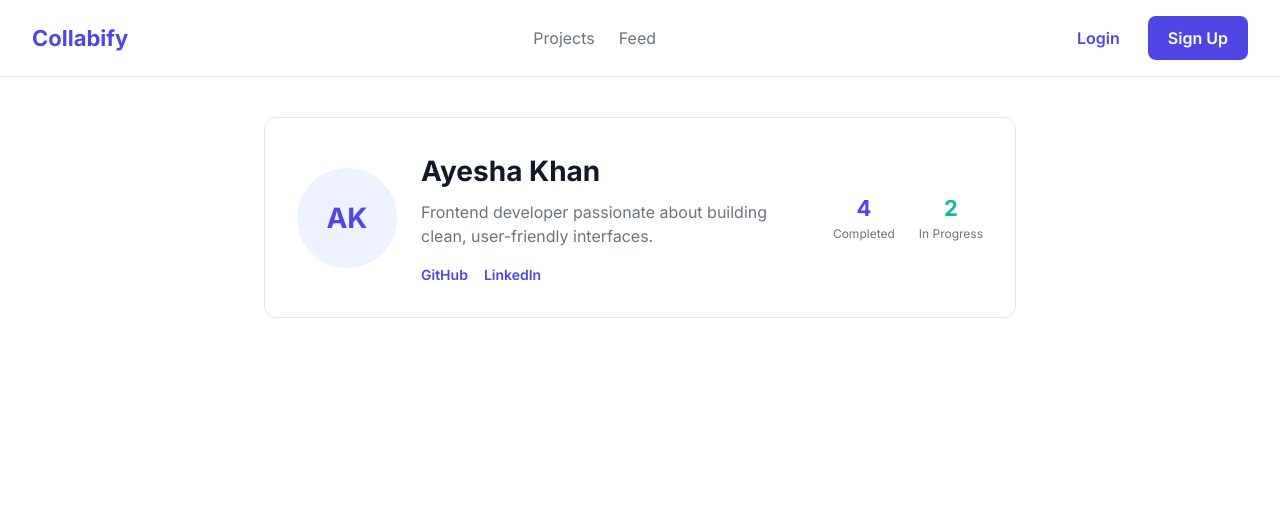
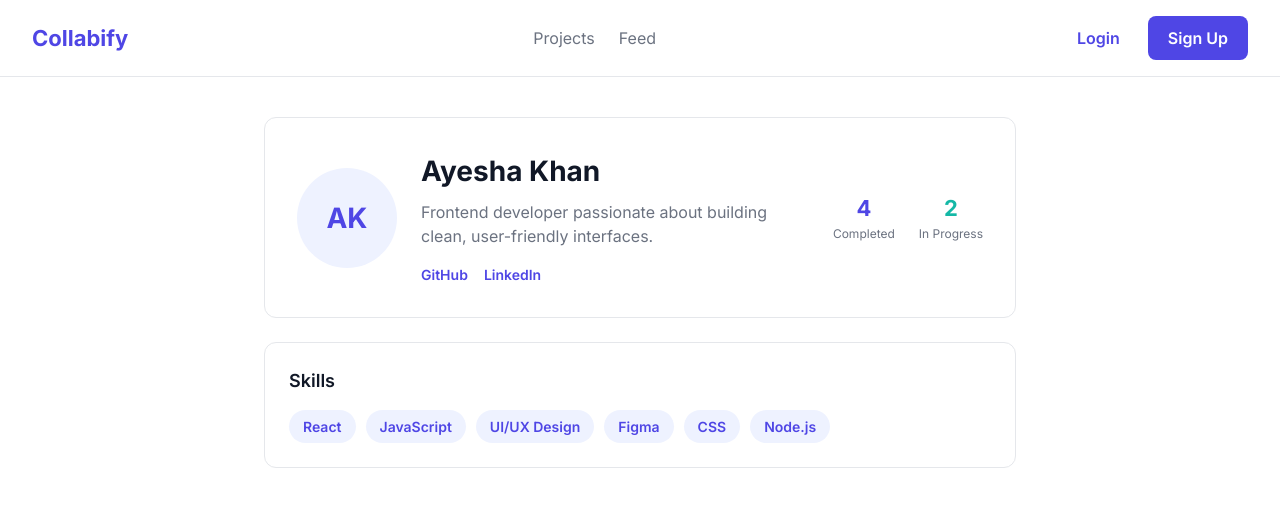
Before and after one commit to Moazam80/collabify, a React (Vite) app in the folder frontend/: page /profile in a window 1280 px wide. Shown: the top 506 px of the page. Built offline with nearby package versions, Linux system fonts and the light colour scheme.

Commit message:
feat: add Skills section to Profile page

```diff
--- a/frontend/src/pages/Profile.jsx
+++ b/frontend/src/pages/Profile.jsx
@@ -8,6 +8,7 @@ const dummyUser = {
   linkedinUrl: "https://linkedin.com/in/ayeshak",
   projectsCompleted: 4,
   projectsInProgress: 2,
+  skills: ["React", "JavaScript", "UI/UX Design", "Figma", "CSS", "Node.js"],
 };
 
 function Profile() {
@@ -79,6 +80,37 @@ function Profile() {
               </div>
             </div>
           </div>
+    </div>
+
+        {/* Skills Section */}
+        <div
+          style={{
+            border: "1px solid var(--color-border)",
+            borderRadius: "var(--radius-md)",
+            padding: "24px",
+            marginTop: "24px",
+          }}
+        >
+          <h3 style={{ fontSize: "var(--font-size-h4)", fontWeight: "600", marginBottom: "16px" }}>
+            Skills
+          </h3>
+          <div style={{ display: "flex", flexWrap: "wrap", gap: "10px" }}>
+            {dummyUser.skills.map((skill) => (
+              <span
+                key={skill}
+                style={{
+                  background: "var(--color-primary-light)",
+                  color: "var(--color-primary)",
+                  padding: "6px 14px",
+                  borderRadius: "999px",
+                  fontSize: "var(--font-size-small)",
+                  fontWeight: "600",
+                }}
+              >
+                {skill}
+              </span>
+            ))}
+          </div>
         </div>
       </div>
     </div>
```
